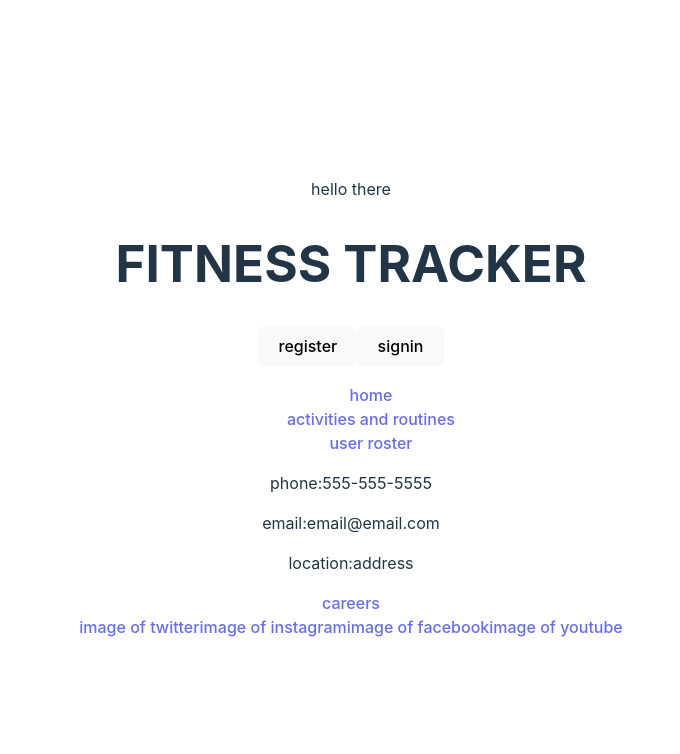
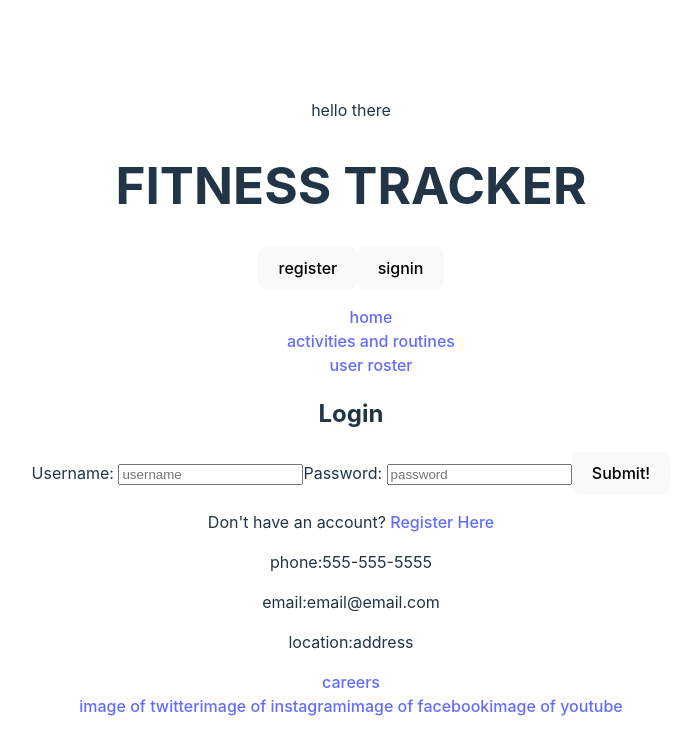
Before and after one commit to choilin310/fitness-tracker-starter, a React (Vite) app in the folder client/: page /login in a window 1280 px wide. Shown: the top 754 px of the page, without its empty margins (289-969 px from the left). Built offline with nearby package versions, Linux system fonts and the light colour scheme; no server answers.

Commit message:
you are authorized

```diff
--- a/client/src/App.jsx
+++ b/client/src/App.jsx
@@ -1,10 +1,11 @@
-import { useState, useEffect} from 'react'
+import { useState, useEffect, useReducer} from 'react'
 import reactLogo from './assets/react.svg'
 import viteLogo from '/vite.svg'
-import useAuth from "./hooks/useAuth";
+import useAuth from './hooks/useAuth'
 import './App.css'
 import { Router,useNavigate,Route,Routes, Link} from 'react-router-dom'
-import Register from './components/Register'
+
+
 
 import PageContainer from './components/PageContainer'
 import Footer from './components/Footer'
@@ -13,6 +14,7 @@ function App() {
   const [healthMessage,setHealthMessage] = useState("");
   const [error,setError] = useState(null);
   const Navigate = useNavigate();
+  const {user} = useAuth();
 
   useEffect(()=>{
     async function checkHealth(){
@@ -27,7 +29,6 @@ function App() {
         setError(error)
       }
     }
-
     checkHealth();
   },[])
 
@@ -35,7 +36,7 @@ function App() {
 
     return(
       <div>
-      <p>hello there</p>
+      <p>hello there  </p>
     <p>{healthMessage}</p>
       <div className="headingContainer">
         <h1>FITNESS TRACKER</h1>
--- a/client/src/Auth/AuthProvider.jsx
+++ b/client/src/Auth/AuthProvider.jsx
@@ -3,32 +3,35 @@ import { fetchMyData } from "../api/user";
 
 export const AuthContext = createContext();
 
-// didn't like squarebrackers around children ??
-const AuthProvider = ({ children }) => {
-  const [token, setToken] = useState(localStorage.getItem("token"));
-  const [user, setUser] = useState({});
+const AuthProvder = ({ children }) => {
+  console.log("in auth provider")
+  const [user, setUser] = useState({ id: null, username: "Guest" });
+  const [loggedIn, setLoggedIn] = useState(false);
 
   useEffect(() => {
     async function getMe() {
-      const response = await fetchMyData(token);
-      console.log("register response: ", response);
-      setUser(response.data);
+      try {
+        const { user } = await fetchMyData();
+        setUser(user);
+        setLoggedIn(true);
+      } catch (error) {
+        setUser({ username: "Guest" });
+        setLoggedIn(false);
+      }
     }
-    if (token) {
-      getMe();
-    }
-  }, [token]);
+    getMe();
+  }, [loggedIn]);
 
   const contextValue = {
-    token,
-    setToken,
     user,
     setUser,
+    loggedIn,
+    setLoggedIn,
   };
-
+console.log("current user", user);
   return (
     <AuthContext.Provider value={contextValue}>{children}</AuthContext.Provider>
   );
 };
 
-export default AuthProvider;
+export default AuthProvder;
--- a/client/src/api/user.js
+++ b/client/src/api/user.js
@@ -40,14 +40,11 @@ export async function loginUser(username, password) {
   }
 }
 
-export async function fetchMyData(token) {
+export async function fetchMyData() {
+  console.log("in fetch my data")
   try {
-    const response = await fetch(`${TRACKER_URL}auth/me`, {
-      headers: {
-        "Content-Type": "application/json",
-        Authorization: `Bearer ${token}`,
-      },
-    });
+    const response = await fetch(`${TRACKER_URL}auth/me`);
+    console.log("Response form fetchMyData: ", response);
     const result = await response.json();
     console.log("Result form fetchMyData: ", result);
     return result;
@@ -59,12 +56,7 @@ export async function fetchMyData(token) {
 //need to check on comparing token to my token
 export async function fetchUsersRoutines(token, username) {
   try {
-    const response = await fetch(`${TRACKER_URL}users/${username}/routines`, {
-      headers: {
-        "Content-Type": "application/json",
-        Authorization: `Bearer ${token}`,
-      },
-    });
+    const response = await fetch(`${TRACKER_URL}users/${username}/routines`);
     const result = await response.json();
     console.log("Result from fetchUsersRoutine: ", result);
     return result;
--- a/client/src/components/Login.jsx
+++ b/client/src/components/Login.jsx
@@ -1,28 +1,39 @@
 import React, { useState } from "react";
-import { loginUser } from "../api/user";
+import { loginUser} from "../api/user";
+import { Link, useLocation, useNavigate } from "react-router-dom";
 import useAuth from "../hooks/useAuth";
-
 export default function LogIn() {
   const [myUsername, setMyUsername] = useState("");
   const [myPassword, setMyPassword] = useState("");
+  const [error, setError] = useState(null);
 
-  const { setUser, token, setToken } = useAuth();
+  const { pathname } = useLocation();
+  const navigate = useNavigate();
+
+  const { setLoggedIn, setUser} = useAuth();
 
   async function handleSubmit(event) {
     event.preventDefault();
+    if (!myUsername.length || !myPassword.length) {
+      setError("You must add a valid username and password");
+      return;
+    }
     try {
-      const result = await loginUser(myUsername, myPassword);
-      console.log("result in Login Comp", result);
-      result.success
-        ? (setToken(result.user.token),
-          alert(result.message),
-          setMyUsername(""),
-          setMyPassword(""))
-        : alert(result.error.message),
+      let result;
+      if (pathname === "/register") {
+        result = await registerUser(myUsername, myPassword);
+      } else {
+        result = await loginUser(myUsername, myPassword);
+      }
+      if (result.success) {
+        setLoggedIn(true);
+        navigate("/");
+      }
+    } catch (error) {
+      setError(error.message);
+    }
+    setMyUsername("");
     setMyPassword("");
-    } catch (error) {
-      console.log(error);
-    }
   }
 
   function handleLogOut(event) {
@@ -34,27 +45,46 @@ export default function LogIn() {
   }
 
   return (
-    <div>
+    <div className="flex flex-col h-screen justify-center">
       <form onSubmit={handleSubmit}>
+        {pathname === "/register" ? (
+          <h2 className="text-2xl">Register</h2>
+        ) : (
+          <h2 className="text-2xl">Login</h2>
+        )}
+        {error && <p>{error}</p>}
+        <label>
+          Username:{" "}
           <input
             type="text"
-          username="username"
             placeholder="username"
+            name="username"
             value={myUsername}
-          onChange={(event) => setMyUsername(event.target.value)}
+            onChange={(e) =>setMyUsername(e.target.value)}
           />
+        </label>
+
+        <label>
+          Password:{" "}
           <input
-          type="text"
-          password="password"
+            type="password"
             placeholder="password"
+            name="password"
             value={myPassword}
-          onChange={(event) => setMyPassword(event.target.value)}
+            onChange={(e) => setMyPassword(e.target.value)}
           />
-        <button>Submit</button>
+        </label>
+        <button className="btn">Submit!</button>
       </form>
-      <form onSubmit={handleLogOut}>
-        <button>LogOut</button>
-      </form>
+      {pathname === "/register" ? (
+        <p>
+          Already have an account? <Link to="/login">Login Here</Link>
+        </p>
+      ) : (
+        <p>
+          Don't have an account? <Link to="/register">Register Here</Link>
+        </p>
+      )}
     </div>
   );
 }
--- a/client/src/components/PageContainer.jsx
+++ b/client/src/components/PageContainer.jsx
@@ -11,7 +11,7 @@ export default function PageContainer() {
       <Routes>
         <Route path="/" element={<LandingPage/>}/>
         <Route path="/register" element={<RegisterForm/>}/>
-        <Route path="/signin" element={<Login/>}/>
+        <Route path="/login" element={<Login/>}/>
       </Routes>
     </div>
   )
--- a/client/src/main.jsx
+++ b/client/src/main.jsx
@@ -3,12 +3,15 @@ import ReactDOM from 'react-dom/client'
 import App from './App'
 import './index.css'
 import { BrowserRouter } from 'react-router-dom'
+import AuthProvder from './Auth/AuthProvider'
 
 
 ReactDOM.createRoot(document.getElementById('root')).render(
   <React.StrictMode>
+    <AuthProvder>
     <BrowserRouter>
     <App />
     </BrowserRouter>
+    </AuthProvder>
   </React.StrictMode>,
 )
```
Also changed, not shown: 1 other file (tests, documents, lock files or other folders). Lines whose indentation alone changed are shown as unchanged.
